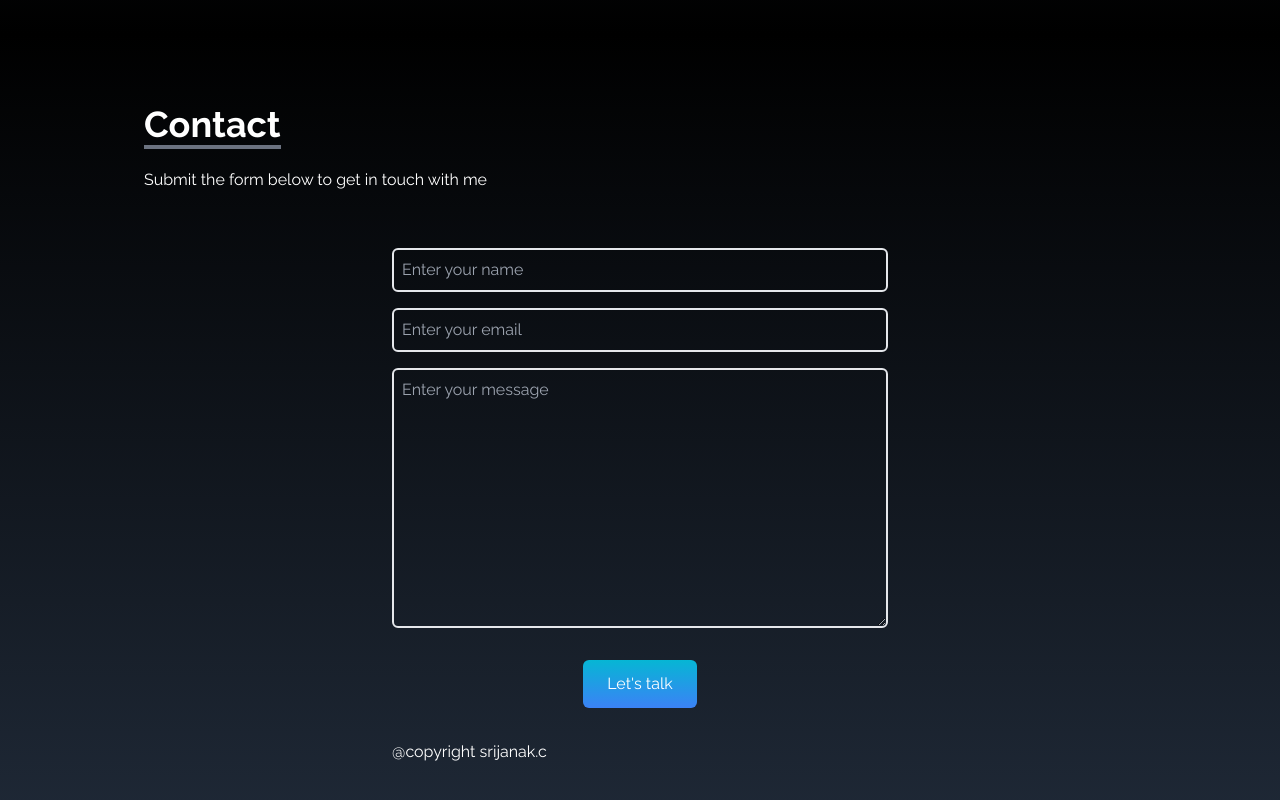
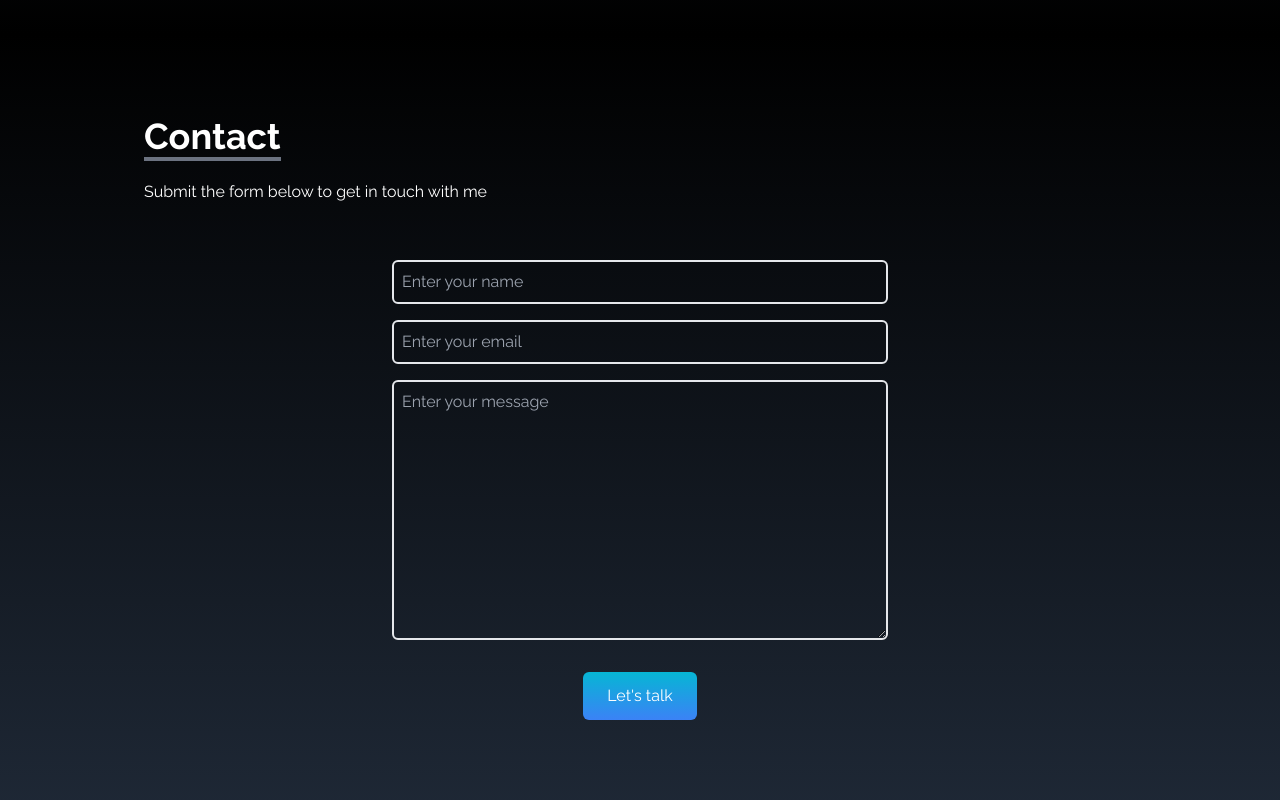
Before and after one commit to srijana2344/portfolio, a React (Create React App) app: page / in a window 1280 px wide. Shown: the part 2366-3166 px from the top of the page. Built offline with nearby package versions, Linux system fonts and the light colour scheme.

Commit message:
Normalize line endings

```diff
--- a/src/components/Contact.jsx
+++ b/src/components/Contact.jsx
@@ -43,7 +43,7 @@
               Let's talk
 
             </button>
-            @copyright srijanak.c
+
           </form>
 
         </div>
```
Also changed, not shown: public/index.html (+1 -21 lines), src/components/Experience.jsx (line endings or trailing spaces), src/components/Home.jsx (line endings or trailing spaces), src/components/NavBar.jsx (line endings or trailing spaces), src/components/Portfolio.jsx (line endings or trailing spaces).
